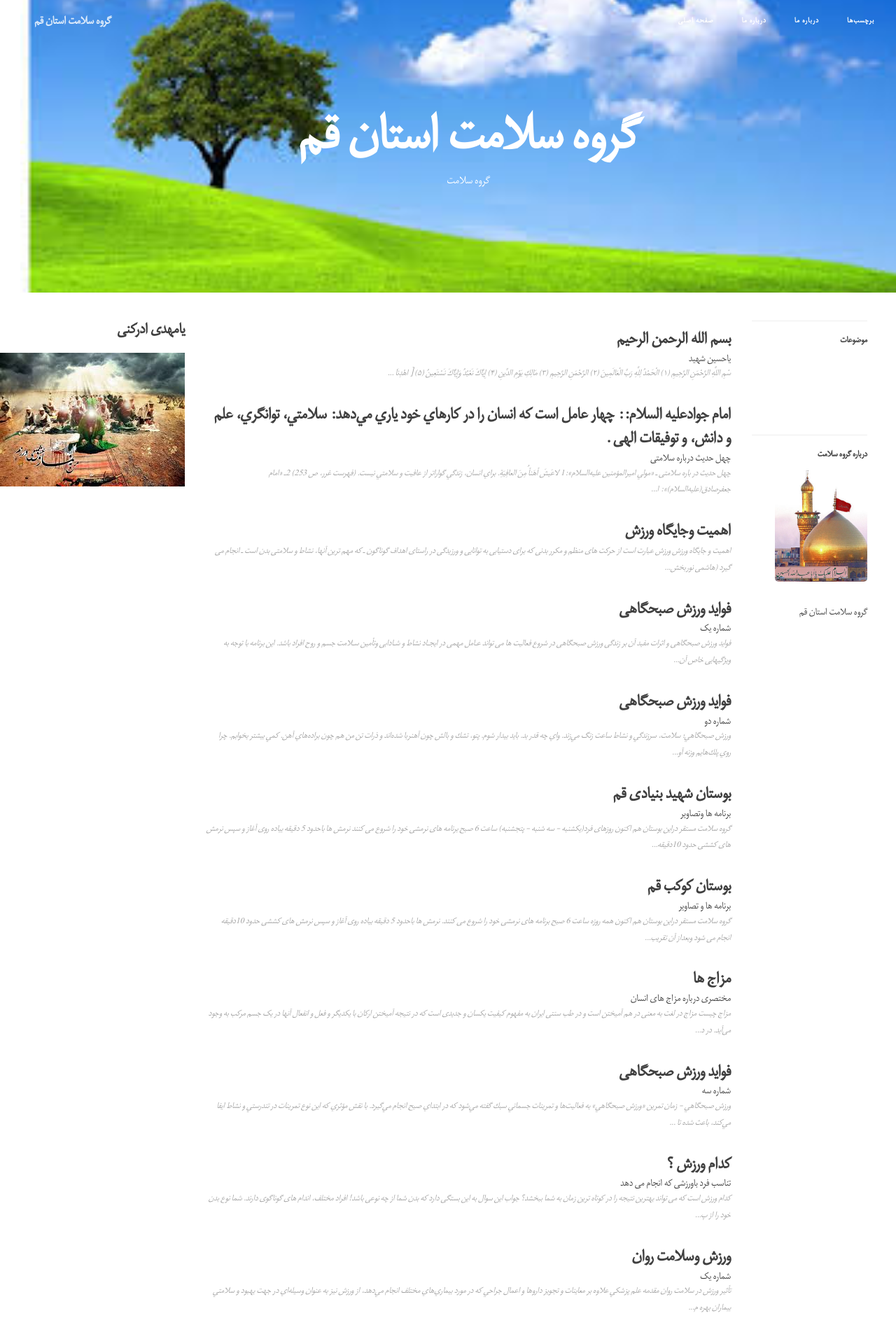
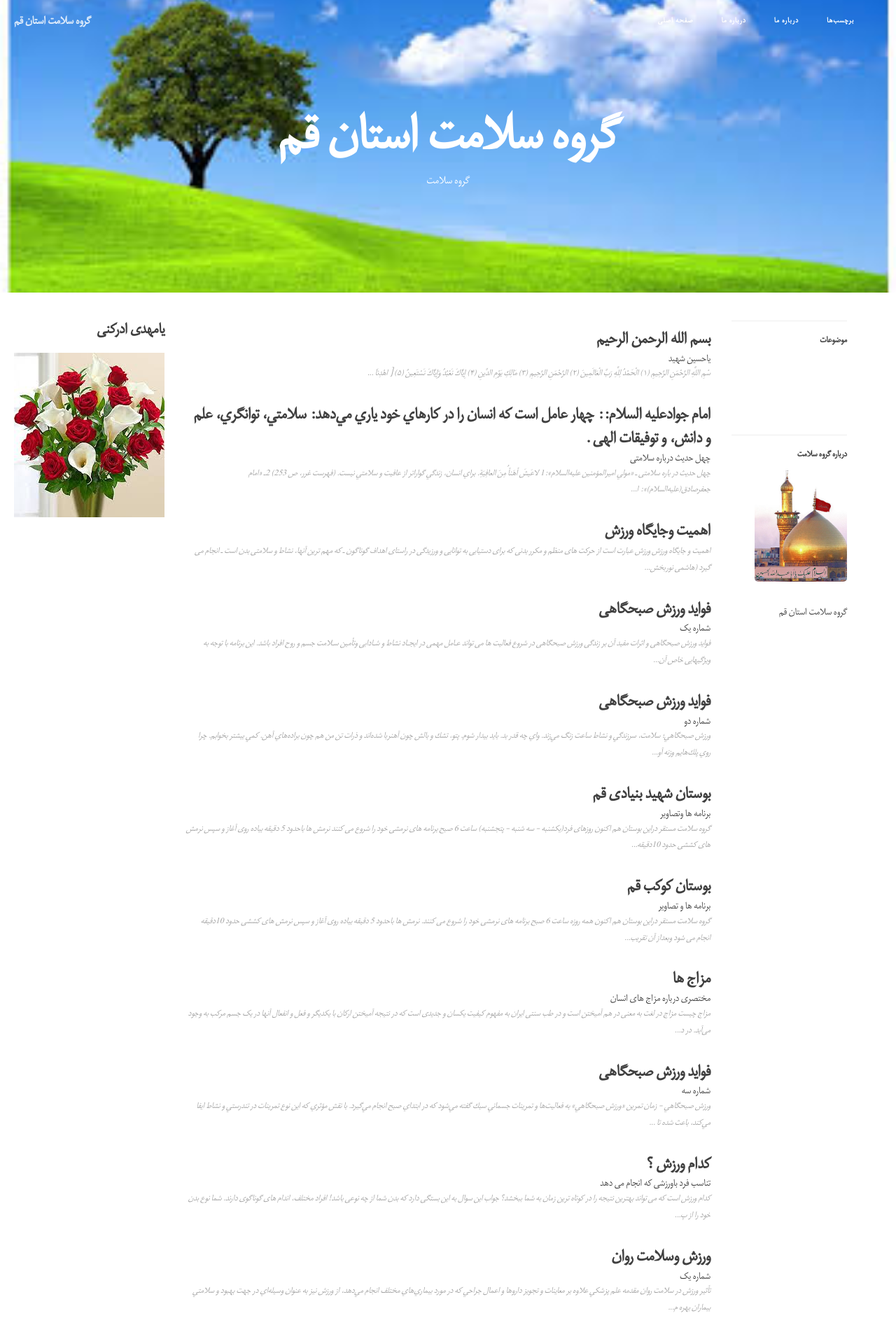
Before and after one commit to grouh-salamat/grouh-salamat.github.io, a Jekyll site: the page built from index.html, in a window 1280 px wide. Shown: the top 1913 px of the page at 70% size. Built offline with Jekyll 4.4.1, drawn with Linux system fonts in a browser that asks for light colours; the list of posts is cut into pages by our own code.

Commit message:
Update page.html

```diff
--- a/_layouts/page.html
+++ b/_layouts/page.html
@@ -75,7 +75,7 @@ layout: default
 <h3>یامهدی ادرکنی </H3>
  <H3></H3>
  <H3> </H3>
-<img src="/img/58.jpg">
+<img src="/img/54.jpg">
 	  </div>
 
 
```
